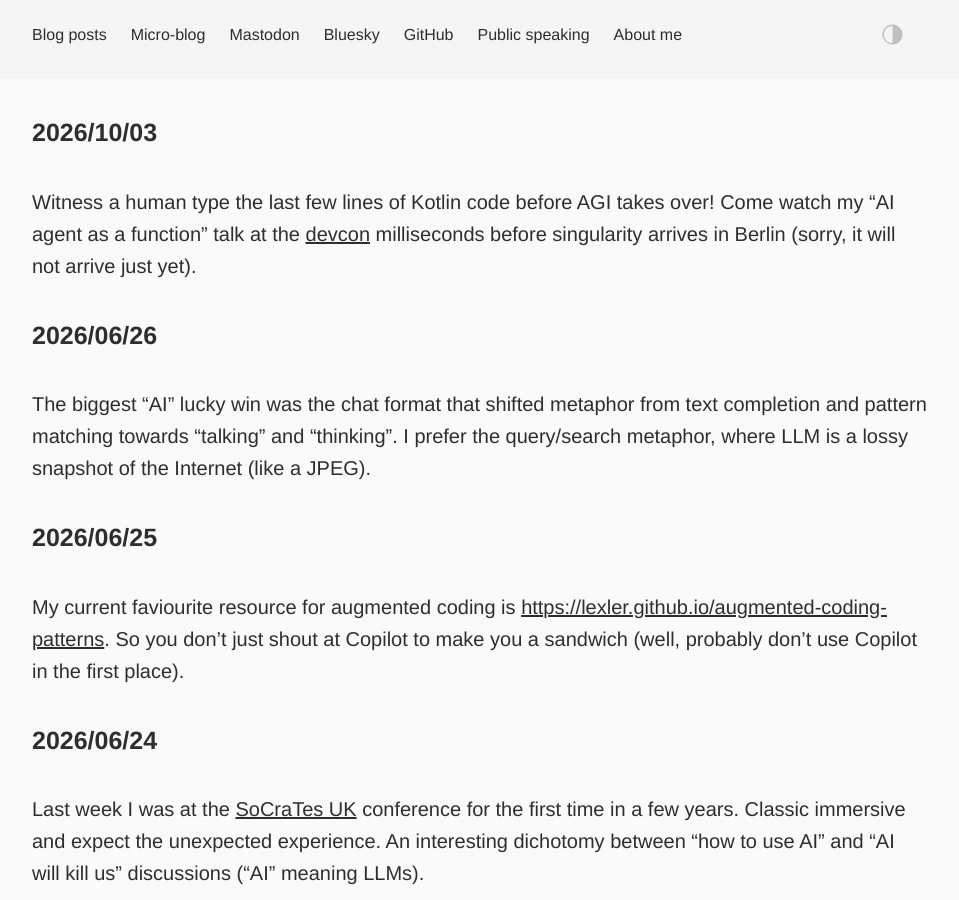
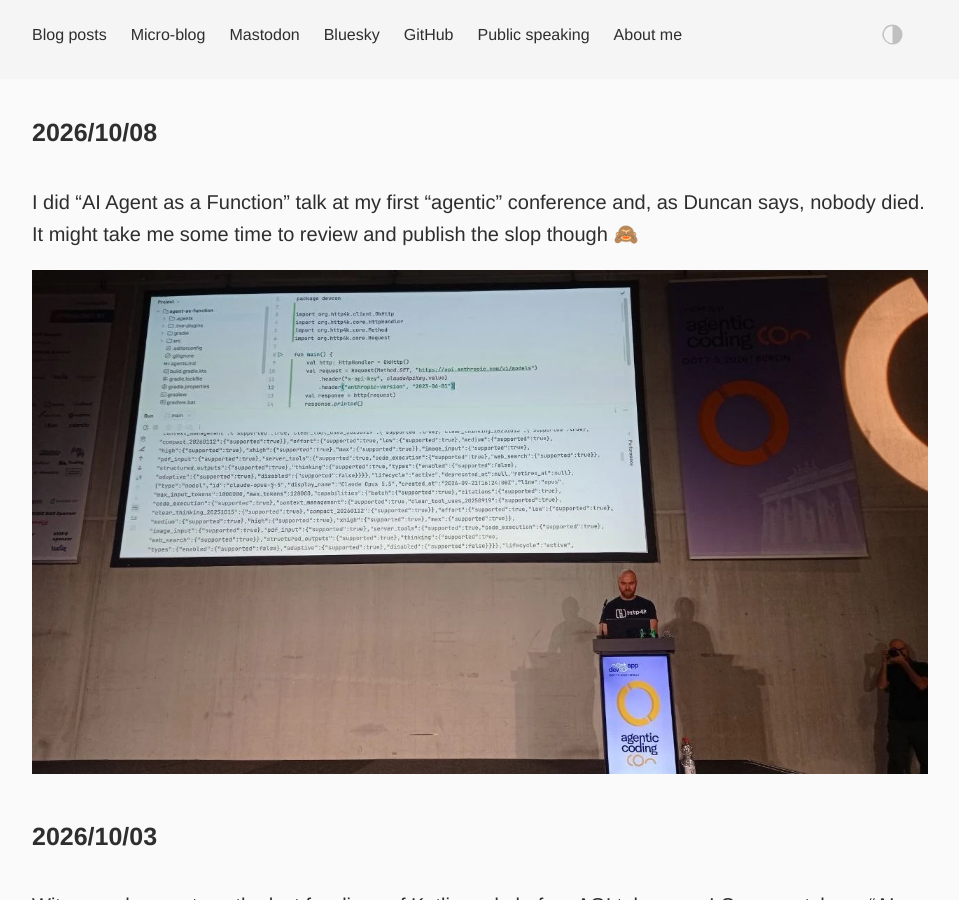
Before and after one commit to dkandalov/dkandalov.github.io, a Jekyll site: the page built from micro-blog.md, in a window 1280 px wide and 900 px high. Shown: the whole window, without its empty margins (160-1119 px from the left). Built offline with Jekyll 4.4.1, drawn with Linux system fonts in a browser that asks for light colours.

Commit message:
updated micro-blog

```diff
--- a/micro-blog.md
+++ b/micro-blog.md
@@ -2,6 +2,11 @@
 layout: post
 permalink: /micro-blog/
 ---
+
+#### 2026/10/08
+I did "AI Agent as a Function" talk at my first "agentic" conference and, as Duncan says, nobody died. It might take me some time to review and publish the slop though 🙈
+
+<img src="../assets/images/micro-blog/2026-10-08.webp"/>
 
 #### 2026/10/03
 Witness a human type the last few lines of Kotlin code before AGI takes over! Come watch my "AI agent as a function" talk at the [devcon](https://www.nextappcon.com/agentic-coding-con) milliseconds before singularity arrives in Berlin (sorry, it will not arrive just yet).
```
Also changed, not shown: assets/images/micro-blog/2026-10-08.webp (added).
